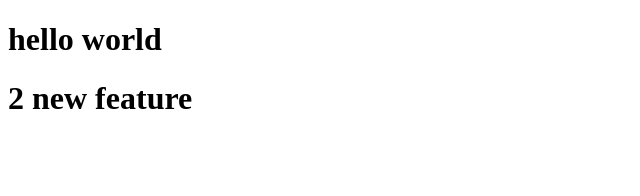
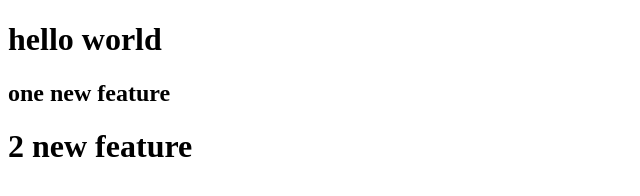
Before and after one commit to markdesigner/gitflowtry, a plain HTML site: page index.html in a window 1280 px wide. Shown: the whole page, without its empty margins (0-640 px from the left). Drawn offline with Linux system fonts and the light colour scheme.

Commit message:
1 feature

```diff
--- a/index.html
+++ b/index.html
@@ -8,6 +8,7 @@
 </head>
 <body>
     <h1>hello world</h1>
+    <h2>one new feature</h2>
 
     <h1>2 new feature</h1>
 </body>
```
